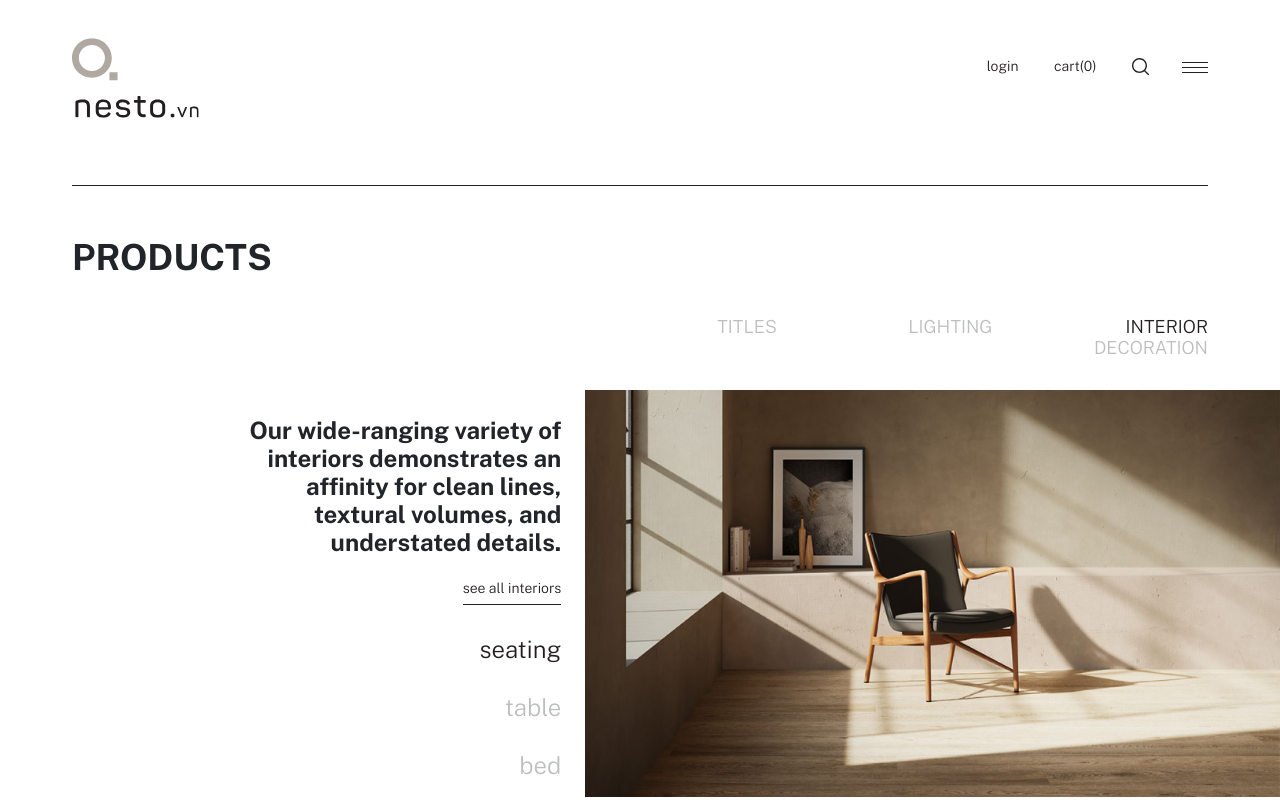
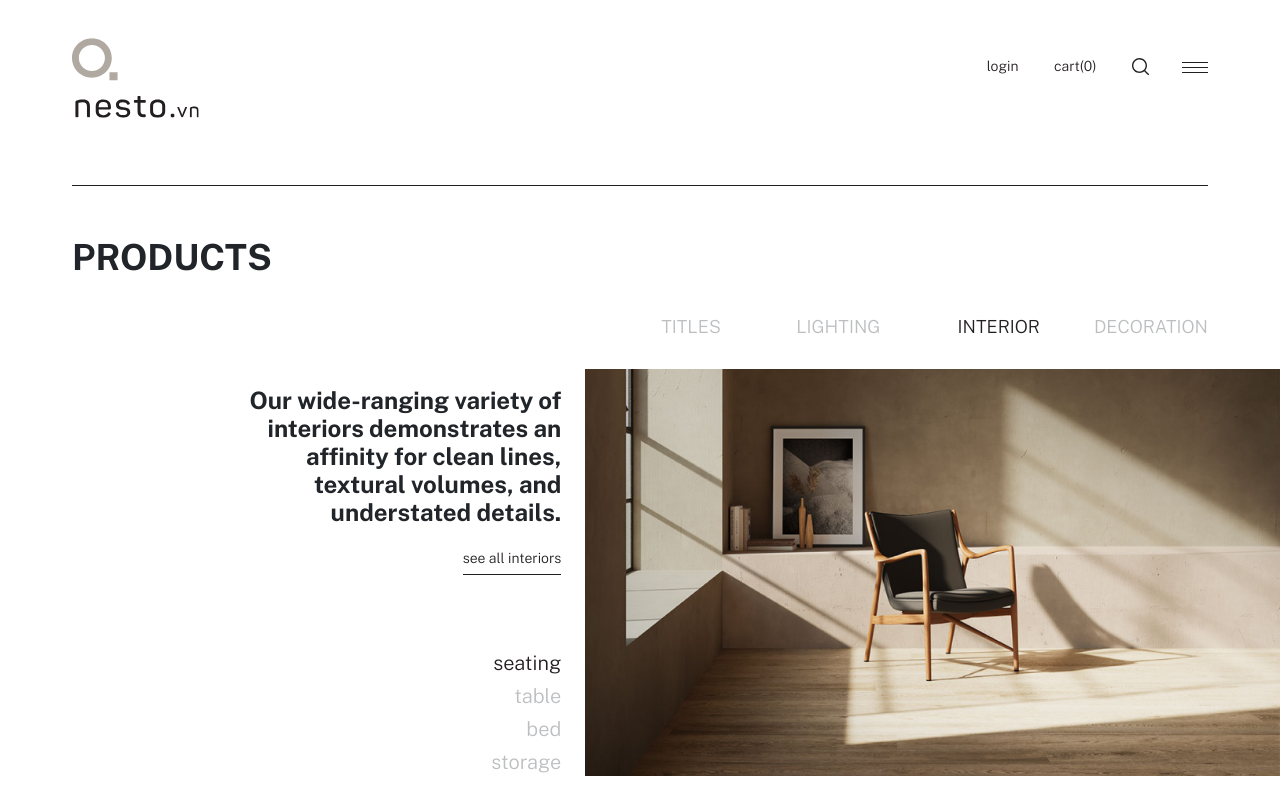
Before and after one commit to develite98/nesto-ui, an Angular app: page /home in a window 1280 px wide. Shown: the top 800 px of the page. Built offline with nearby package versions, Linux system fonts and the light colour scheme.

Commit message:
update style for large screen

```diff
--- a/src/app/home/home.component.html
+++ b/src/app/home/home.component.html
@@ -119,11 +119,12 @@
                     <a class="nav-item active">seating</a>
                     <a class="nav-item">table</a>
                     <a class="nav-item">bed</a>
-                    <a class="nav-item">storage</a>
+                    <a class="nav-item
+                    ">storage</a>
                 </div>
             </div>
 
-            <div class="col-7">
+            <div class="col-7 d-flex flex-column">
                 <div class="home-landing__right-nav">
                     <div class="row justify-content-between">
                         <a class="nav-item col">TITLES</a>
@@ -133,7 +134,7 @@
                     </div>
 
                 </div>
-                <div class="home-landing__img">
+                <div class="home-landing__img flex-grow-1">
                     <img src="assets/images/home-landing.png" alt="home-landing" />
                 </div>
             </div>
--- a/src/styles.scss
+++ b/src/styles.scss
@@ -695,3 +695,31 @@ body.loaded {
     }
   }
 }
+
+@media only screen and (max-width: 1280px) {
+  .product-card {
+    &__image {
+      height: 300px;
+    }
+  }
+
+
+  .home-landing {
+    &__right-nav {
+      .nav-item {
+        margin-left: 30px;
+      }
+    }
+
+    &__left-nav {
+      .nav-item {
+        margin-top: 5px;
+        font-size: 1.25rem;
+      }
+    }
+
+    &__description {
+      margin-top: 70px;
+    }
+   }
+}
```
